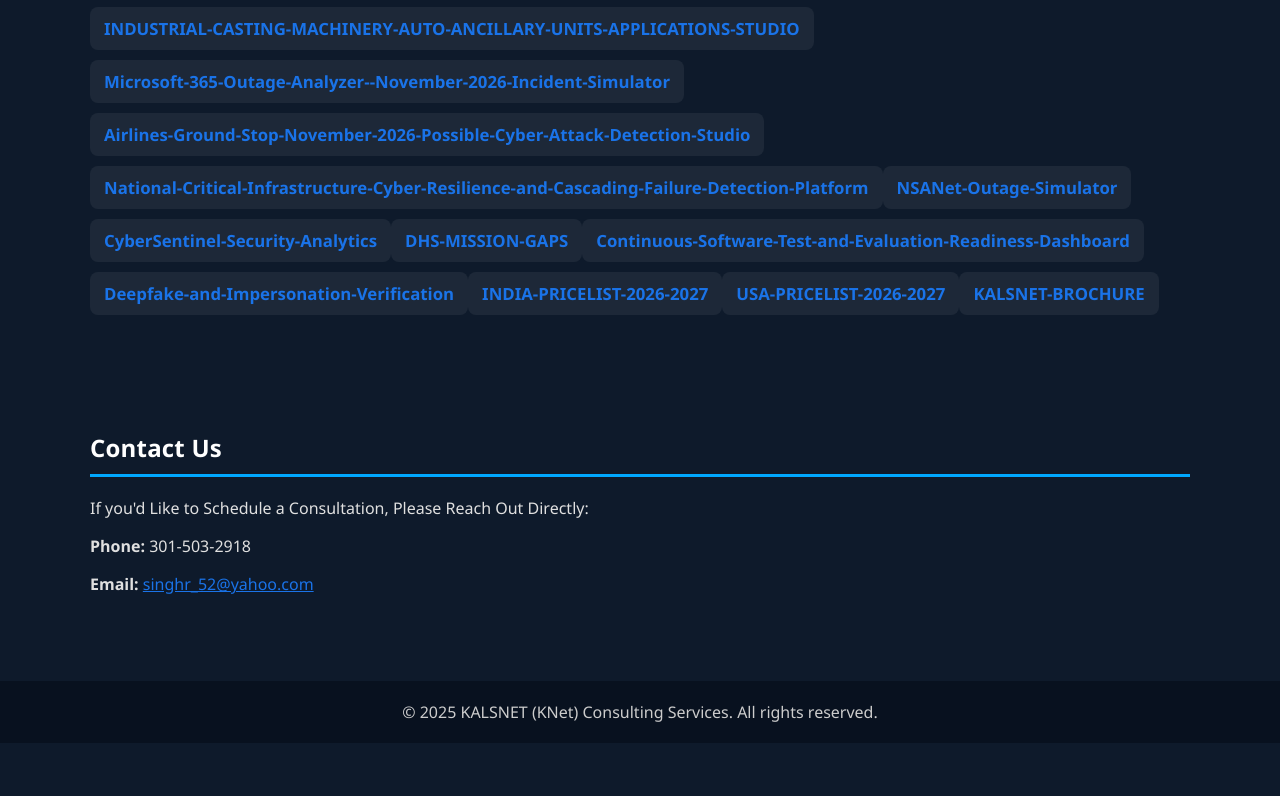
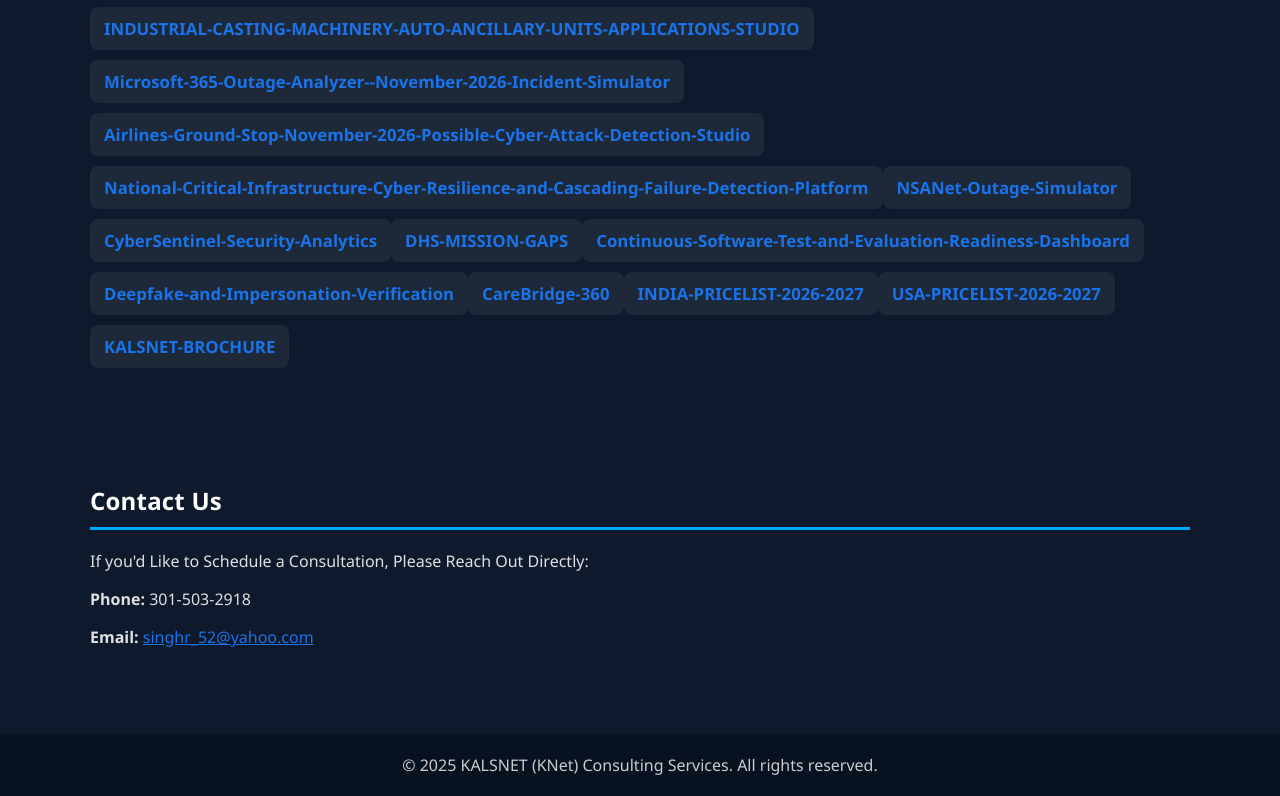
Before and after one commit to kalsr/KNet, a plain HTML site: page index.html in a window 1280 px wide. Shown: the part 6659-7455 px from the top of the page. Before the commit the page ends 7402 px from the top, so only its background shows below. Drawn offline with Linux system fonts and the light colour scheme.

Commit message:
Add CareBridge-360 link to index.html

```diff
--- a/index.html
+++ b/index.html
@@ -599,6 +599,9 @@
         <a href=" https://kalsr.github.io/Deepfake-and-Impersonation-Verification/" target="_blank" class="hub-link">
                <strong> Deepfake-and-Impersonation-Verification</strong> <br>
 
+        <a href=" https://kalsr.github.io/CareBridge-360/" target="_blank" class="hub-link">
+               <strong> CareBridge-360</strong> <br>
+
 
         <a href=" https://kalsr.github.io/India-Pricelist-2026-2027/" target="_blank" class="hub-link">
                <strong> INDIA-PRICELIST-2026-2027</strong> <br>
```
